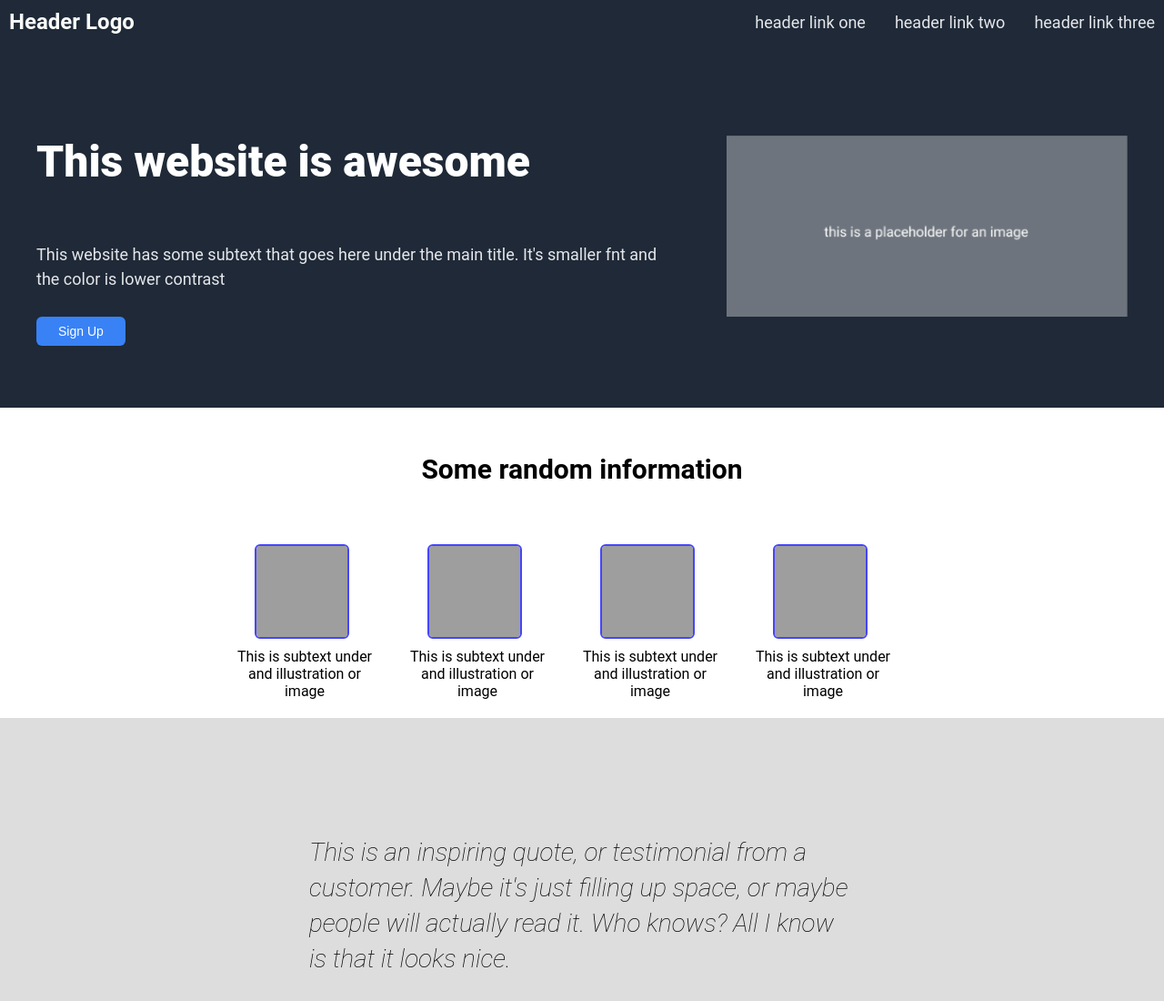
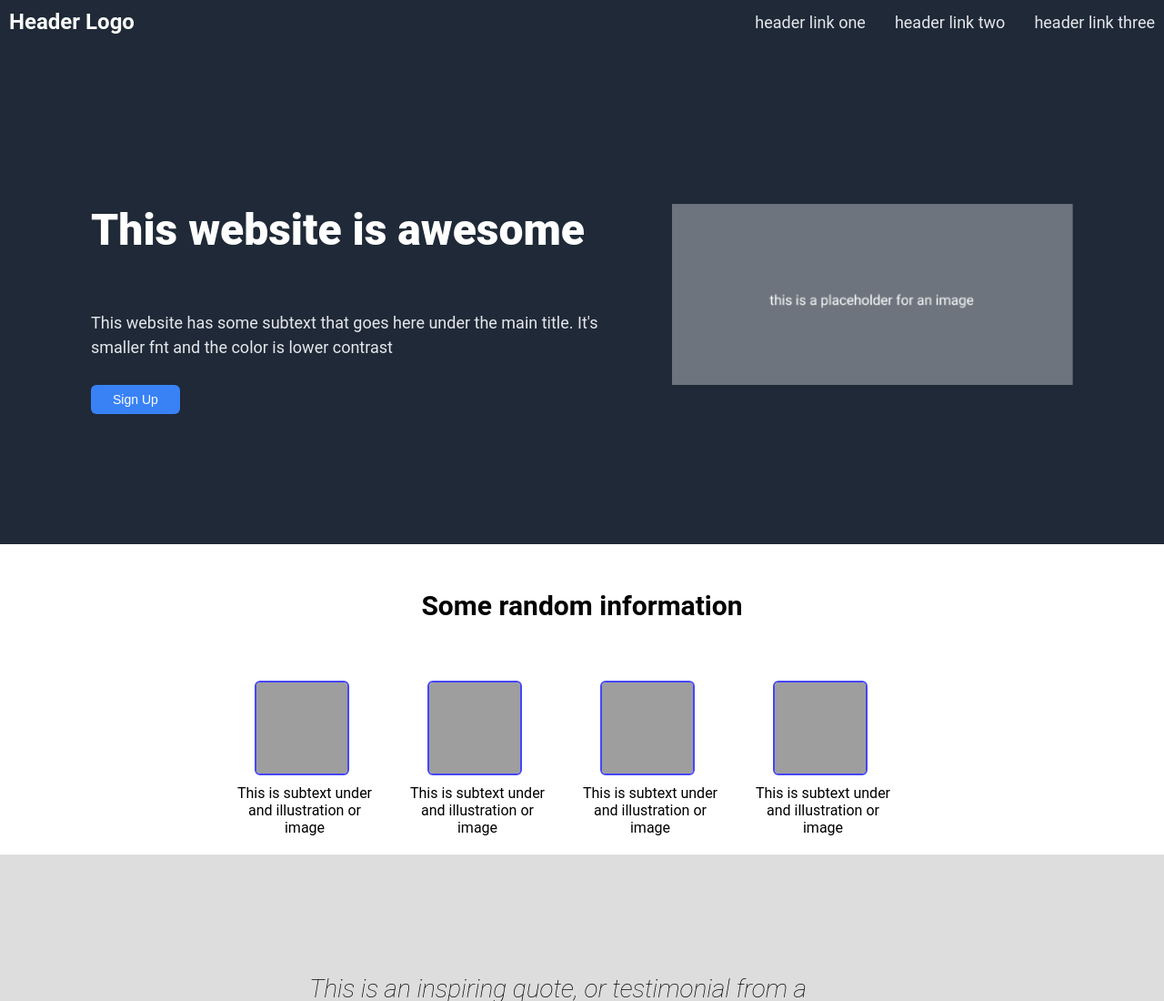
Before and after one commit to kstanley11/Odin-Web-Design, a plain HTML site: page index.html in a window 1280 px wide. Shown: the top 1100 px of the page at 91% size. Drawn offline with Linux system fonts and the light colour scheme; grey boxes are pictures that could not be loaded.

Commit message:
Make padding even on both sides of hero at 100px

```diff
--- a/styles.css
+++ b/styles.css
@@ -36,7 +36,7 @@ body {
     display: flex;
     justify-content: space-around;
     align-items: center;
-    /* padding: 75px 150px 75px 100px; */
+    padding: 75px 100px;
     gap: 50px;
     height: 400px;
     max-width:1200px;
```
